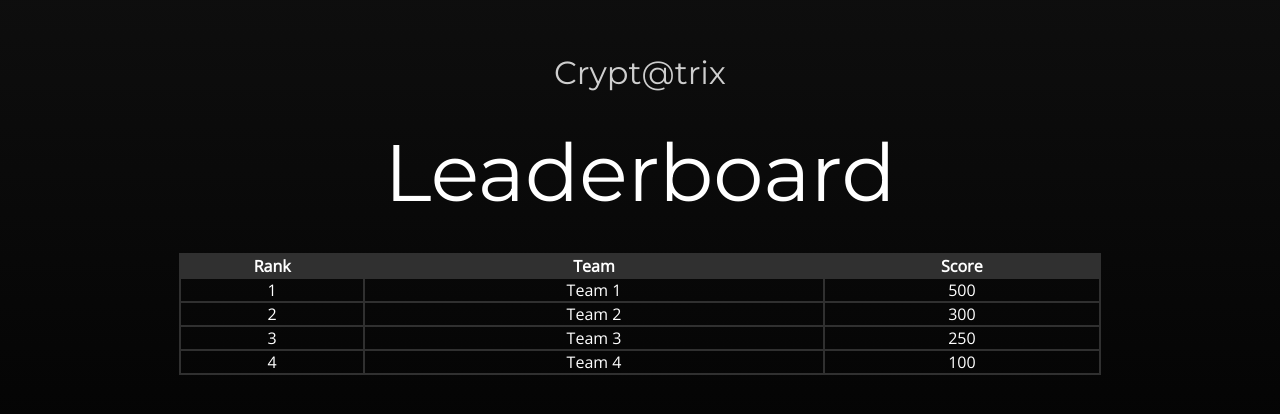
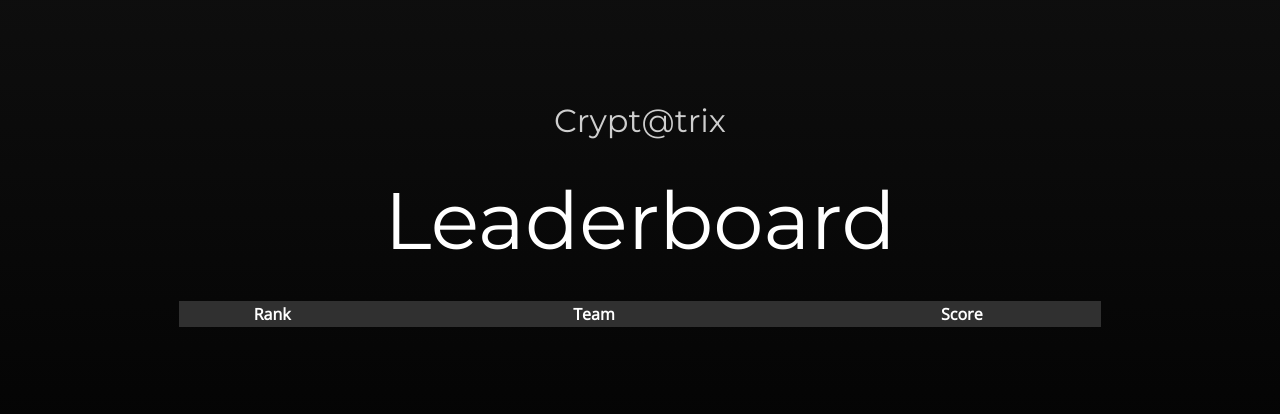
Before and after one commit to Akshatoff/crypt25, a Next.js app: page /leaderboard in a window 1280 px wide. Shown: the part 186-600 px from the top of the page. Built offline with nearby package versions, Linux system fonts and the light colour scheme.

Commit message:
Add leaderboard fetcher

```diff
--- a/src/app/leaderboard/page.tsx
+++ b/src/app/leaderboard/page.tsx
@@ -1,24 +1,37 @@
 "use client";
 
 import React from "react";
+import { useEffect } from "react";
 
 const fetchLeaderboard = async () => {
+  function addToLeaderboard(rank:any, team:any, score:any) {
+    const table = document.querySelector("#leaderboard");
+    if (table) {
+      table.innerHTML += (
+        `
+          <tr>
+            <td>${rank}</td>
+            <td>${team}</td>
+            <td>${score}</td>
+          </tr>
+        `
+      );
+    }
+  }
   try {
     let data = ("add backend call here!!!!!!!!!!");
     // add code that adds data as rows to the table
+    // use addToLeaderboard(rank, team, score) to add a row
+    // data.forEach((entry) => {
+    //    addToLeaderboard(entry.rank, entry.team, entry.score);
+    // });
   } catch (error) {
     console.error("Fetching leaderboard failed", error);
   }
 };
 
-export default function page() {
+function Table() {
   return (
-    <>
-      <div className="section centered cover" id="home">
-        <span className="subtitle">
-          Crypt@trix
-        </span>
-        <span className="title">Leaderboard</span>
     <table>
 
       <colgroup>
@@ -39,30 +52,27 @@ export default function page() {
         </tr>
       </thead>
 
-          <tbody>
-            <tr>
-              <td>1</td>
-              <td>Team 1</td>
-              <td>500</td>
-            </tr>
-            <tr>
-              <td>2</td>
-              <td>Team 2</td>
-              <td>300</td>
-            </tr>
-            <tr>
-              <td>3</td>
-              <td>Team 3</td>
-              <td>250</td>
-            </tr>
-            <tr>
-              <td>4</td>
-              <td>Team 4</td>
-              <td>100</td>
-            </tr>
+      <tbody id="leaderboard">
+
       </tbody>
 
     </table>
+  )
+}
+
+export default function page() {
+  useEffect(() => {
+    fetchLeaderboard();
+  }, []);
+
+  return (
+    <>
+      <div className="section centered cover" id="home">
+        <span className="subtitle">
+          Crypt@trix
+        </span>
+        <span className="title">Leaderboard</span>
+        <Table></Table>
       </div>
     </>
   );
```
Lines whose indentation alone changed are shown as unchanged.
